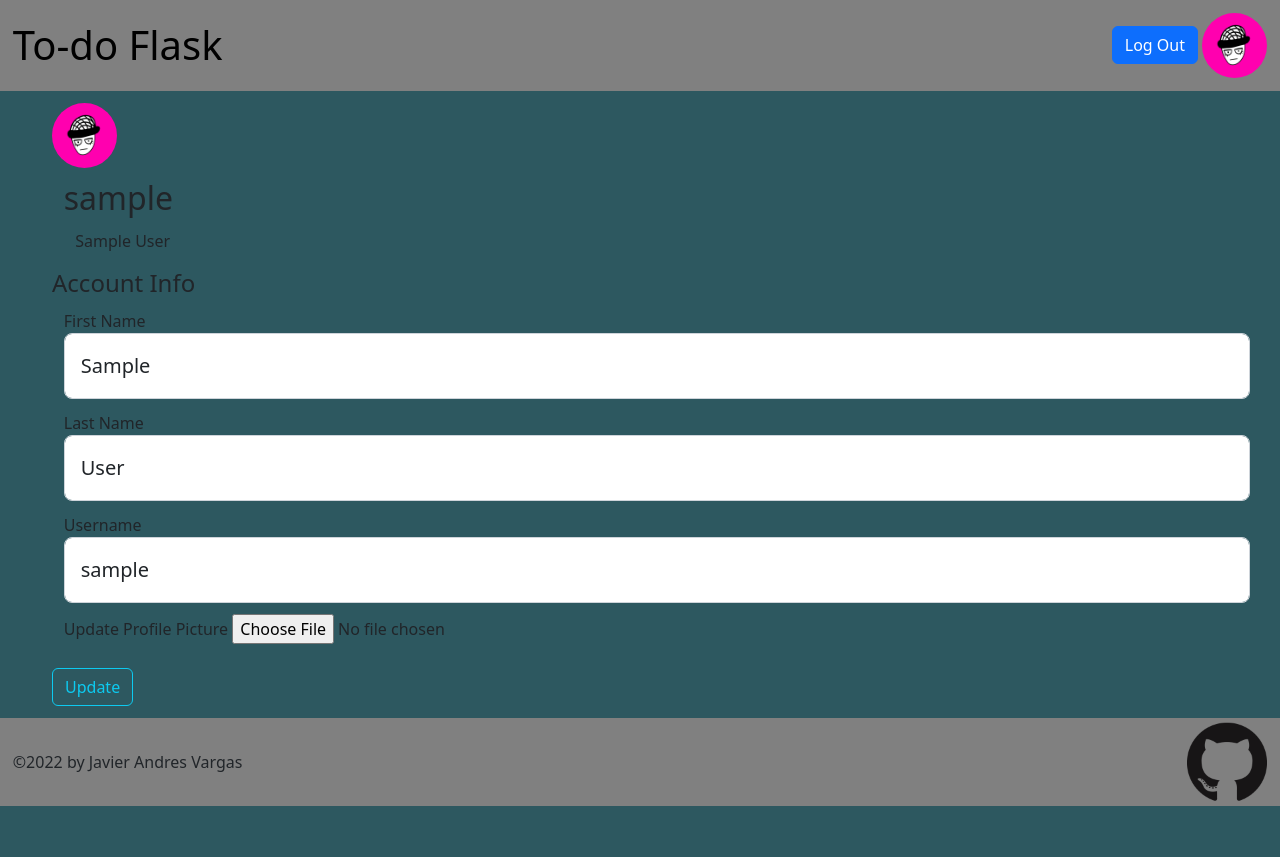
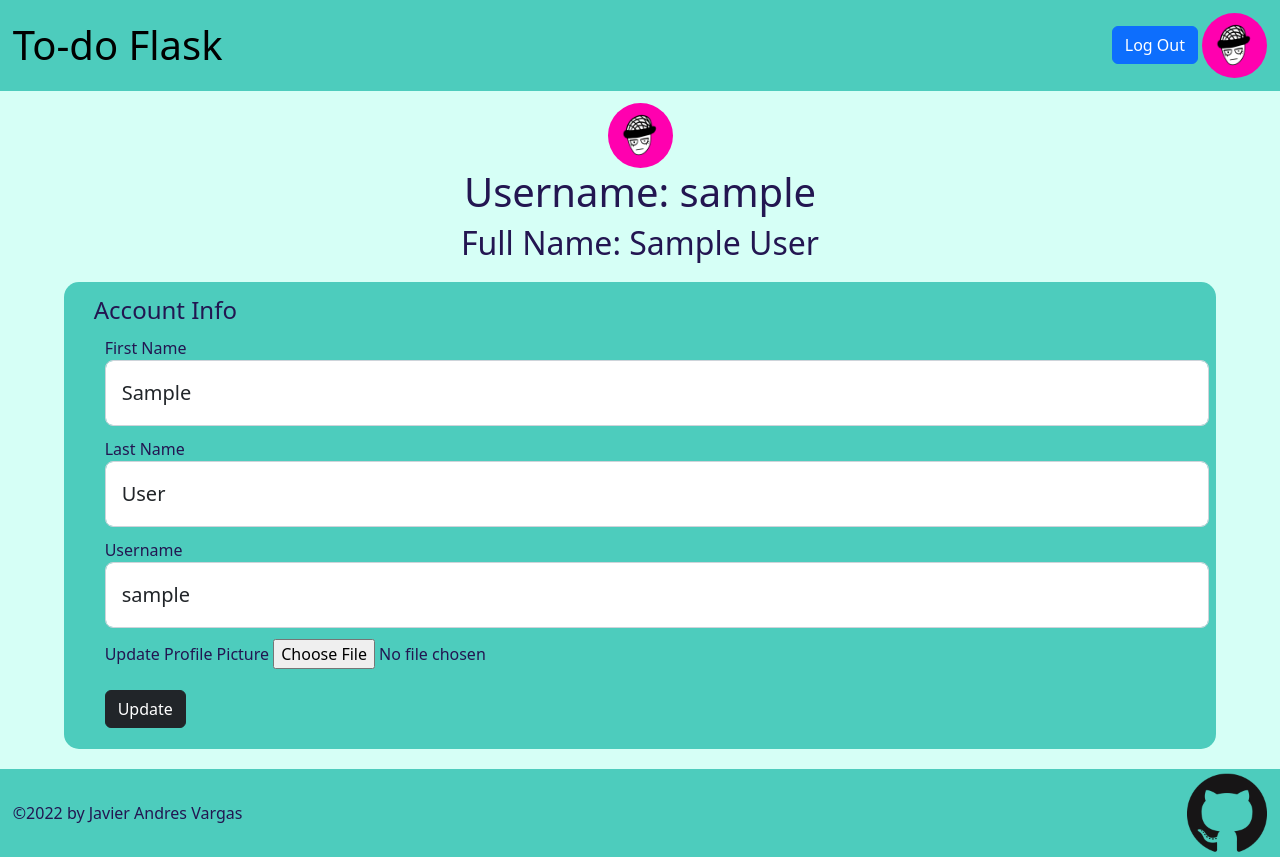
Before and after one commit to TheGoumble/flask_todo_project, a Flask app: page /account in a window 1280 px wide. Before the commit the page ends 806 px from the top, so only its background shows below. Run offline with Flask 2, Linux system fonts and the light colour scheme; the visitor is signed in with stand-in values (Sample User, id 1); data comes from the database, SQL or seed files in the repository; some libraries are stand-ins or nearby versions.

Commit message:
Cosmetic fixes

```diff
--- a/flaskproject/forms.py
+++ b/flaskproject/forms.py
@@ -58,4 +58,4 @@ class TaskForm(FlaskForm):
     title = StringField('Title', validators=[DataRequired()])
     content = TextAreaField('Content', validators=[DataRequired()])
     due_date = DateField('Due Date', validators=[DataRequired()])
-    submit = SubmitField('Task')
+    submit = SubmitField('Submit')
--- a/flaskproject/static/css/main.css
+++ b/flaskproject/static/css/main.css
@@ -11,13 +11,14 @@ html {
 }
 
 body {
-  background-color: #2d5860;
+  background-color: #d6fff6;
+  color: #231651;
   position: relative;
   min-height: 100vh;
 }
 
 header {
-  background-color: gray;
+  background-color: #4dccbd;
   display: flex;
   justify-content: space-between;
   align-items: center;
@@ -47,7 +48,7 @@ body > section {
   align-items: center;
 }
 footer {
-  background-color: gray;
+  background-color: #4dccbd;
   position: absolute;
   bottom: 0;
   width: 100%;
@@ -75,5 +76,17 @@ a {
   display: flex;
   flex-direction: column;
   align-items: center;
-  color: black;
 }
+
+.form {
+  background-color: #4dccbd;
+  border-radius: 15px;
+  padding: 10px 30px;
+  margin-bottom: 20px;
+}
+
+#profile {
+  display: flex;
+  flex-direction: column;
+  align-items: center;
+}
--- a/flaskproject/templates/account.html
+++ b/flaskproject/templates/account.html
@@ -1,12 +1,17 @@
 {% extends 'base.html' %} {% block head %} {% endblock %} {% block body %}
 <div>
-  <img id="profile-pic" class="rounded-circle" src="{{ image_file }}" alt="user profile picture" />
-  <div>
-    <h2>{{ current_user.username }}</h2>
-    <p>{{ current_user.first_name }} {{ current_user.last_name }}</p>
+  <div id="profile">
+    <img
+      id="profile-pic"
+      class="rounded-circle"
+      src="{{ image_file }}"
+      alt="user profile picture"
+    />
+    <p class="h1">Username: {{ current_user.username }}</p>
+    <p class="h2">Full Name: {{ current_user.first_name }} {{ current_user.last_name }}</p>
   </div>
 
-
+  <div class="form">
     <form action="" method="POST" enctype="multipart/form-data">
       {{ form.hidden_tag() }}
       <fieldset class="form-group">
@@ -33,8 +38,8 @@
             <span>{{ error }}</span>
             {% endfor %}
           </div>
-        {% else %} {{ form.last_name(class="form-control form-control-lg")}} {%
-        endif %}
+          {% else %} {{ form.last_name(class="form-control form-control-lg")}}
+          {% endif %}
         </div>
 
         <div class="form-group">
@@ -50,18 +55,14 @@
           endif %}
         </div>
         <div class="form-group">
-        {{form.picture.label()}}
-        {{form.picture(class="form-control-file")}}
-        {% if form.picture.errors %}
-            {% for error in form.picture.errors %}
+          {{form.picture.label()}} {{form.picture(class="form-control-file")}}
+          {% if form.picture.errors %} {% for error in form.picture.errors %}
           <span class="test-danger">{{ error }}</span>
-            {% endfor %}
-        {% endif %}
-
+          {% endfor %} {% endif %}
+        </div>
+      </fieldset>
+      <div class="form-group">{{ form.submit(class="btn btn-dark")}}</div>
+    </form>
   </div>
 </div>
-    </fieldset>
-    <div class="form-group">{{ form.submit(class="btn btn-outline-info")}}</div>
-  </form>
-</div>
 {% endblock %}
```
Also changed, not shown: flaskproject/templates/home.html (+34 -21 lines), flaskproject/templates/login.html (+7 -4 lines), flaskproject/templates/signup.html (+19 -20 lines), flaskproject/templates/task.html (+5 -4 lines), flaskproject/README.md, flaskproject/static/profile_pics/4ac71cb4ecb2a5fd.png (deleted), flaskproject/static/profile_pics/79149f307485cadf.png (deleted), flaskproject/static/profile_pics/b7dc6ad18c055578.png (deleted), flaskproject/static/profile_pics/c2aa66717387904a.png (deleted), flaskproject/static/profile_pics/cb070b15c9bd767c.png (deleted). Lines whose indentation alone changed are shown as unchanged.
